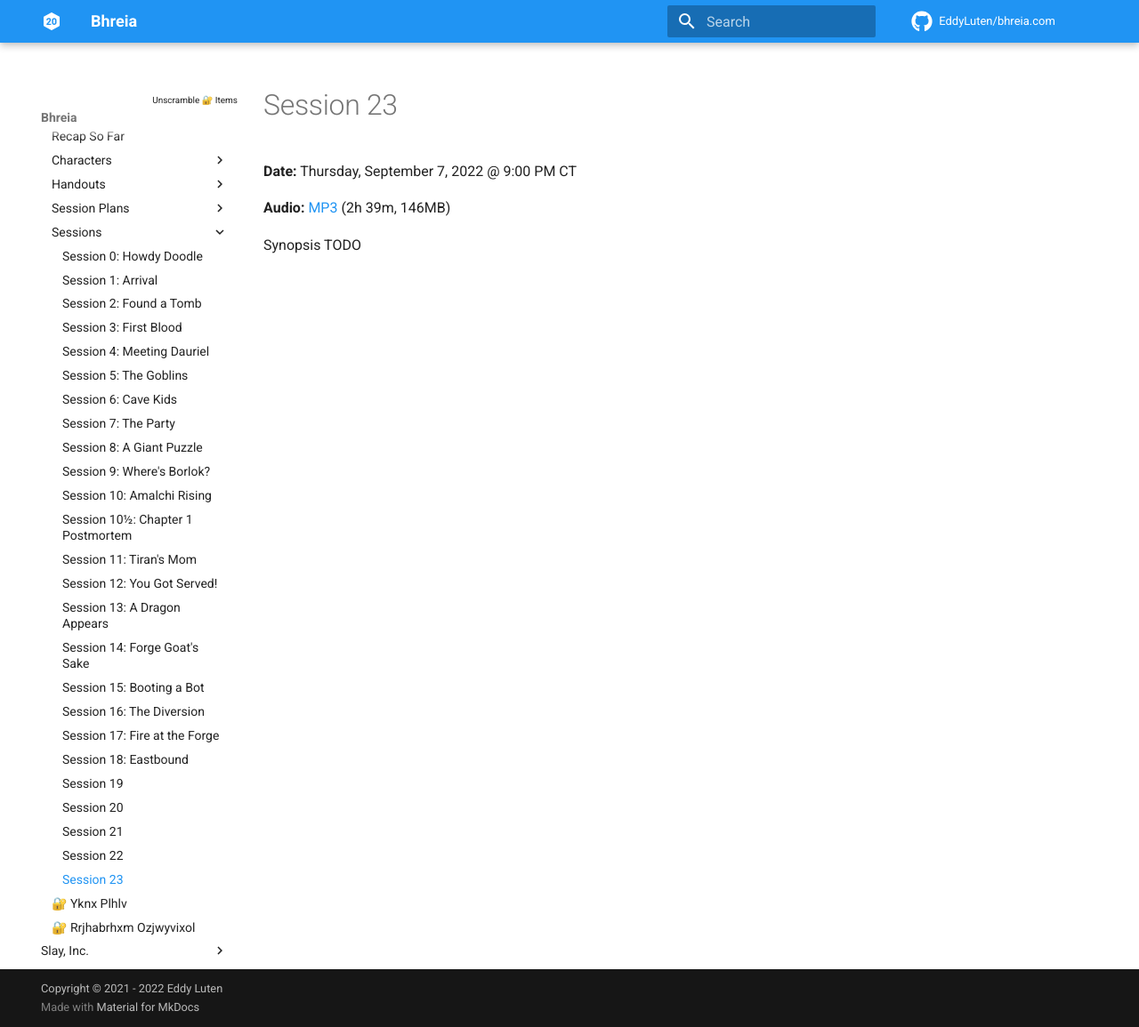
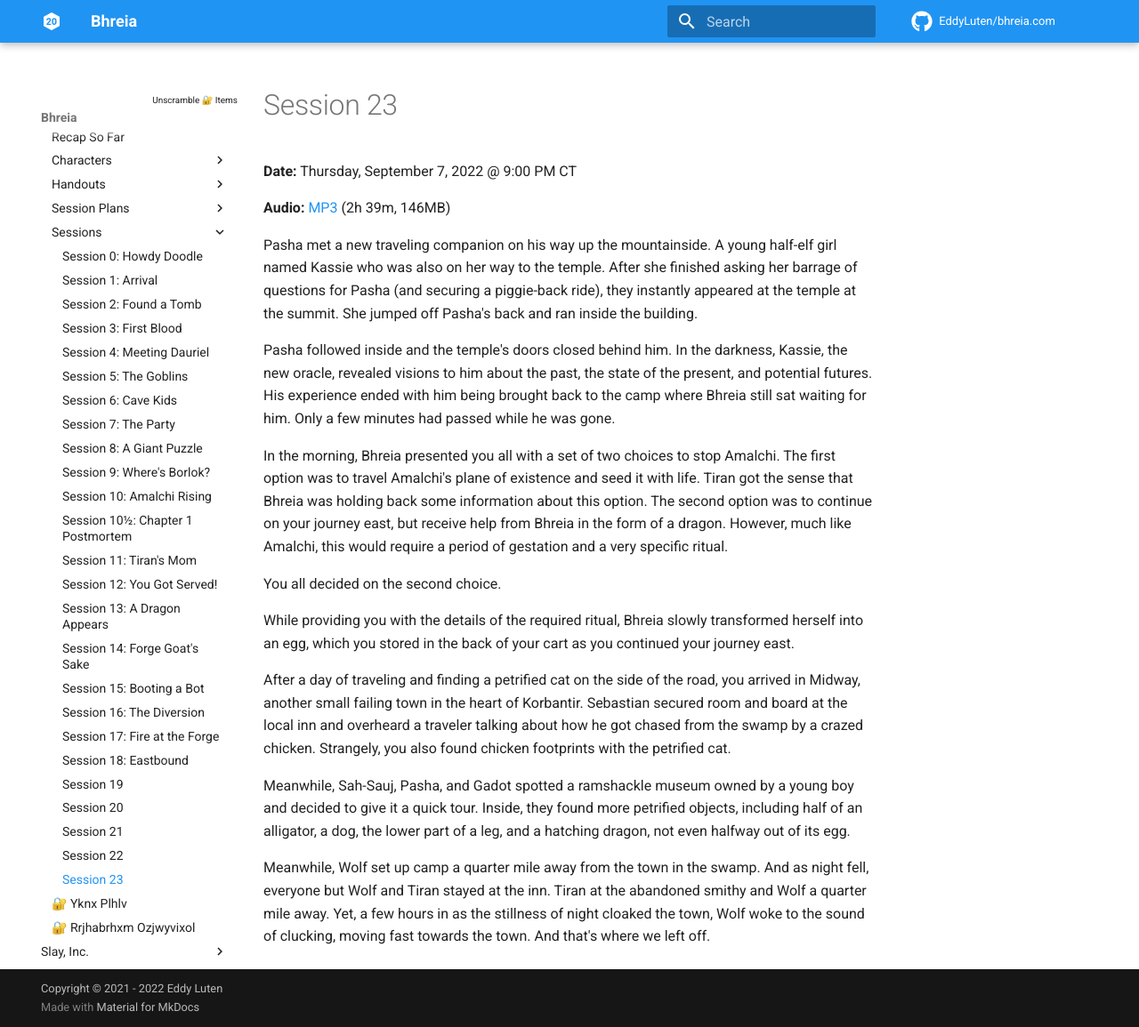
Before and after one commit to EddyLuten/bhreia.com, an MkDocs documentation site: the page built from docs/campaigns/braving-bhreia/sessions/session-23.md, in a window 1280 px wide and 1155 px high. Shown: the whole window at 89% size. Built offline with MkDocs 1.6.1 and Material for MkDocs 9.7.7, drawn with Linux system fonts in a browser that asks for light colours; comment, search, counter and statistics services are not loaded.

Commit message:
S24 Planning

```diff
--- a/docs/campaigns/braving-bhreia/sessions/session-23.md
+++ b/docs/campaigns/braving-bhreia/sessions/session-23.md
@@ -10,4 +10,18 @@ categories:
 
 **Audio:** [MP3](https://drive.google.com/file/d/16t_L1T1_KqbKdQNz2vN8-Jy_pxe8FNQ4/view?usp=drivesdk) (2h 39m, 146MB)
 
-Synopsis TODO
+Pasha met a new traveling companion on his way up the mountainside. A young half-elf girl named Kassie who was also on her way to the temple. After she finished asking her barrage of questions for Pasha (and securing a piggie-back ride), they instantly appeared at the temple at the summit. She jumped off Pasha's back and ran inside the building.
+
+Pasha followed inside and the temple's doors closed behind him. In the darkness, Kassie, the new oracle, revealed visions to him about the past, the state of the present, and potential futures. His experience ended with him being brought back to the camp where Bhreia still sat waiting for him. Only a few minutes had passed while he was gone.
+
+In the morning, Bhreia presented you all with a set of two choices to stop Amalchi. The first option was to travel Amalchi's plane of existence and seed it with life. Tiran got the sense that Bhreia was holding back some information about this option. The second option was to continue on your journey east, but receive help from Bhreia in the form of a dragon. However, much like Amalchi, this would require a period of gestation and a very specific ritual.
+
+You all decided on the second choice.
+
+While providing you with the details of the required ritual, Bhreia slowly transformed herself into an egg, which you stored in the back of your cart as you continued your journey east.
+
+After a day of traveling and finding a petrified cat on the side of the road, you arrived in Midway, another small failing town in the heart of Korbantir. Sebastian secured room and board at the local inn and overheard a traveler talking about how he got chased from the swamp by a crazed chicken. Strangely, you also found chicken footprints with the petrified cat.
+
+Meanwhile, Sah-Sauj, Pasha, and Gadot spotted a ramshackle museum owned by a young boy and decided to give it a quick tour. Inside, they found more petrified objects, including half of an alligator, a dog, the lower part of a leg, and a hatching dragon, not even halfway out of its egg.
+
+Meanwhile, Wolf set up camp a quarter mile away from the town in the swamp. And as night fell, everyone but Wolf and Tiran stayed at the inn. Tiran at the abandoned smithy and Wolf a quarter mile away. Yet, a few hours in as the stillness of night cloaked the town, Wolf woke to the sound of clucking, moving fast towards the town. And that's where we left off.
```
Also changed, not shown: docs/campaigns/braving-bhreia/interviews.md (+7 -1 lines), docs/campaigns/braving-bhreia/plans/plan-24.md (added, +41 -0 lines), docs/geography/countries/korbantir.md (+1 -0 lines), docs/stories/wip/part-1.md (added, +51 -0 lines), docs/stories/wip/part-2.md (added, +39 -0 lines).
